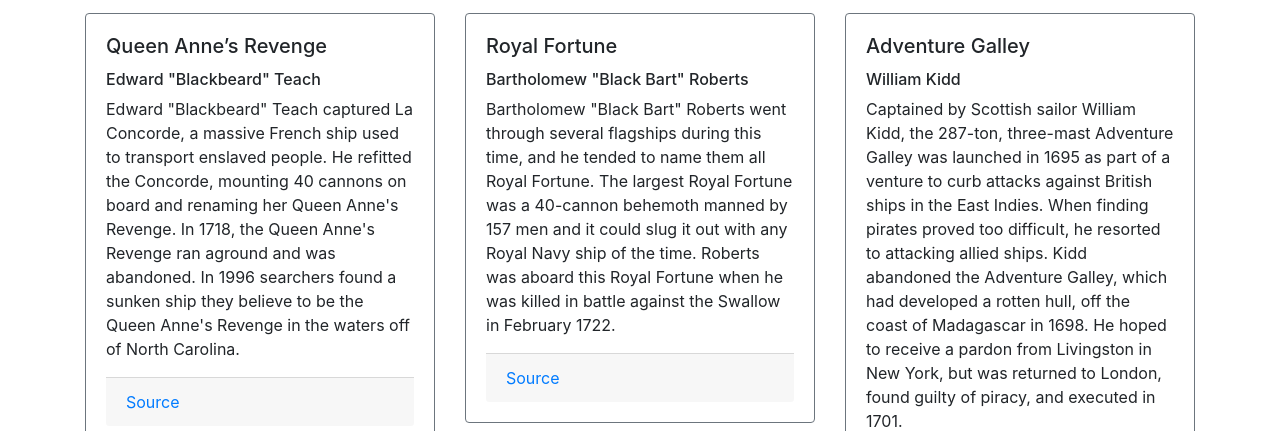
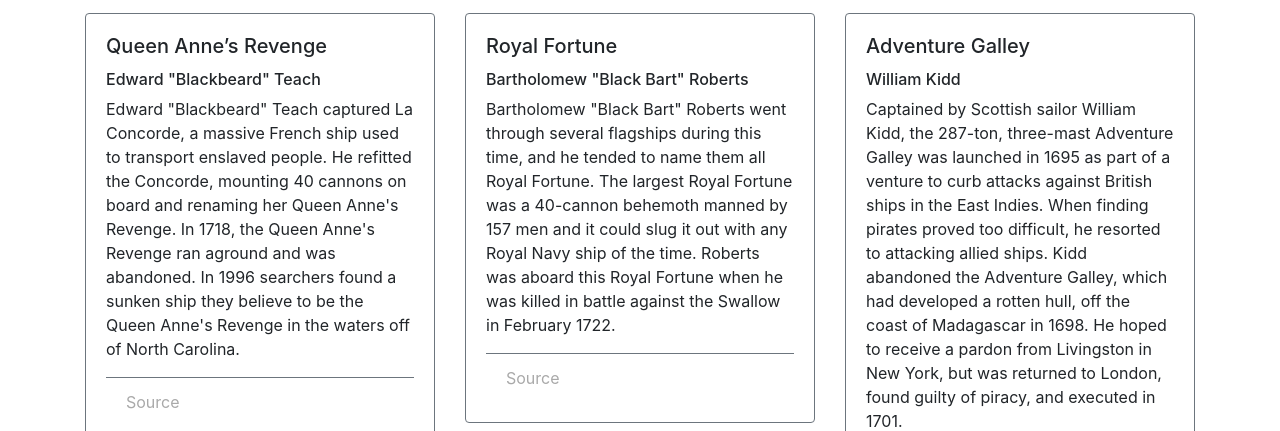
Before and after one commit to cat-delaura/cdelaura-staticapp, a website: page src/njk/pirate-ships.njk in a window 1280 px wide. Shown: the part 521-952 px from the top of the page. Drawn offline with nearby package versions, Linux system fonts and the light colour scheme; files that its build step writes are made by us from their sources; files whose address does not match are found by name.

Commit message:
third commit

```diff
--- a/src/njk/index.njk
+++ b/src/njk/index.njk
@@ -6,7 +6,7 @@
 {% block content %}
 <div class="container">
   <div class="row">
-    <div class="col">
+    <div class="col-sm-12 col-md-6 offset-md-3">
       <h1>A pirate's life for me</h1>
       <p>Hempen halter mizzenmast deadlights gaff pillage starboard jack lee Blimey draught. Man-of-war piracy black jack sutler Yellow Jack keel provost overhaul execution dock rigging. Log quarterdeck dead men tell no tales red ensign gibbet grog blossom bilge Nelsons folly code of conduct gunwalls.</p>
     </div>
--- a/src/njk/pirate-ships.njk
+++ b/src/njk/pirate-ships.njk
@@ -12,13 +12,13 @@
           <h5 class="card-title">{{ ship.ship_name }}</h5>
           <h6>{{ ship.captain }}</h6>
           <p class="card-text">{{ ship.blurb }}</p>
-          <div class="card-footer">
-            <a href="{{ ship.source }}" target="_blank">Source</a>
+          <div class="card-footer bg-transparent border-secondary">
+            <a class="footer" href="{{ ship.source }}" target="_blank">Source</a>
           </div>
         </div>
       </div>
     </div>
     {% endfor %}
-</div>
+  </div>
 </article>
 {% endblock %}
--- /dev/null
+++ b/src/scss/_pirate-ship.scss
@@ -0,0 +1,7 @@
+.footer {
+  color: darkgray;
+}
+
+a:hover {
+  color: black;
+}
--- a/src/scss/main.scss
+++ b/src/scss/main.scss
@@ -21,6 +21,7 @@
 // Import partials
 @import "nav";
 @import "jumbotron";
+@import "pirate-ship";
 
 h3 {
   font-size: 1.5rem;
```
Also changed, not shown: docs/css/main.css, docs/css/pirate-ship.css (deleted), docs/index.html, docs/pirate-ships.html, src/scss/pirate-ship.scss (deleted).
